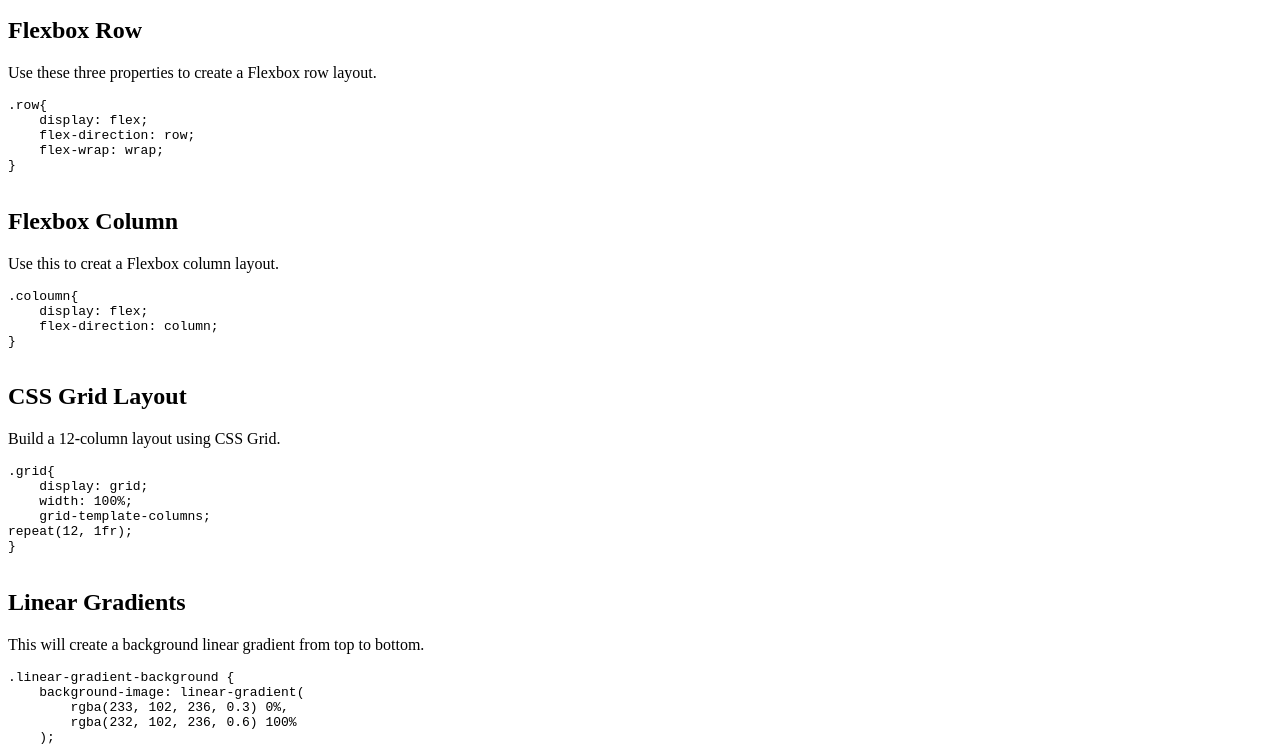
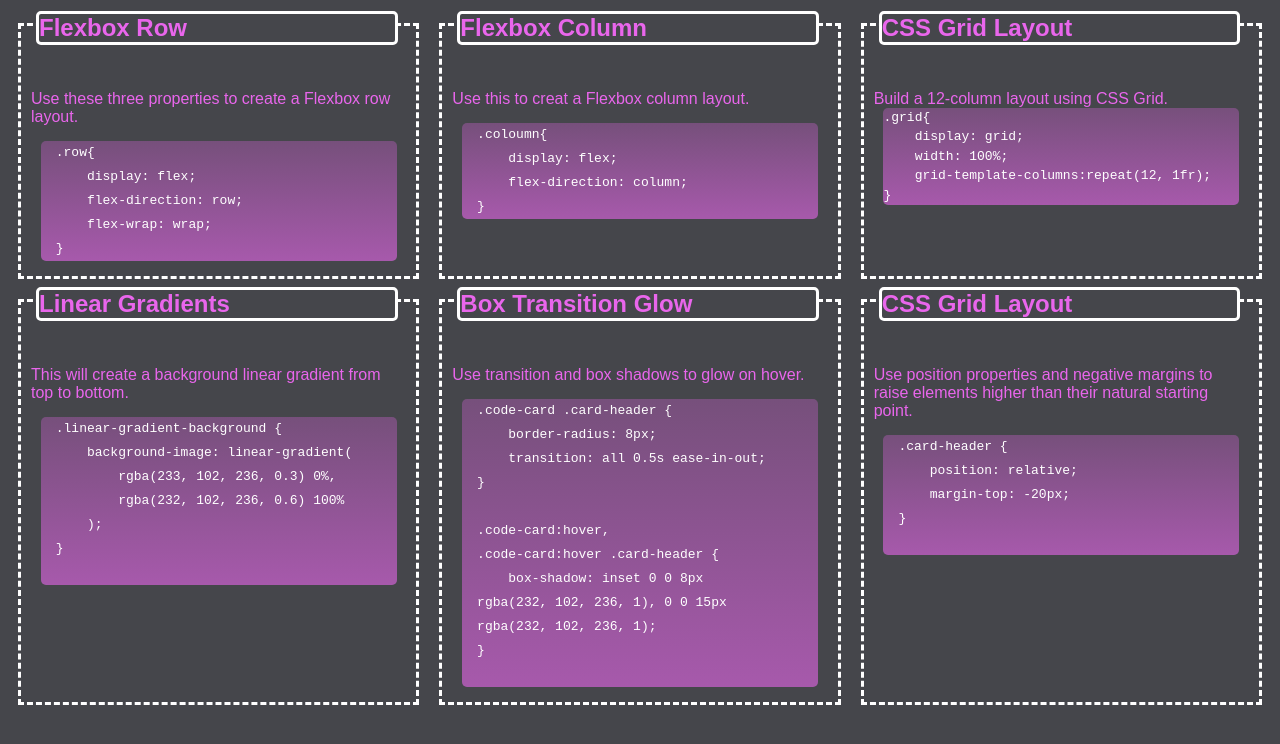
Before and after one commit to ChuckDvchek/css-flexbox-shortcut, a plain HTML site: page index.html in a window 1280 px wide. Shown: the part 119-863 px from the top of the page. After the commit the page ends 842 px from the top, so only its background shows below. Drawn offline with Linux system fonts and the light colour scheme.

Commit message:
added large amounts of styling to css and configured html

```diff
--- a/assets/css/style.css
+++ b/assets/css/style.css
@@ -0,0 +1,59 @@
+:root {
+    --pink: rgb(233, 102, 236);
+    --grey: rgb(69, 70, 75);
+}
+
+body {
+    background: var(--grey);
+    color: var(--pink);
+    font-family: sans-serif;
+}
+
+header {
+    text-align: center;
+    margin: 0 17%;
+}
+
+header p {
+    color: white;
+}
+
+main {
+    display: flex;
+    flex-wrap: wrap;
+}
+
+.pre {
+    background-image: linear-gradient(rgba(233, 102, 236, 0.3) 0%,rgba(232, 102, 236, 0.6) 100%);
+    border-radius: 5px;
+    width: 90%;
+    color: white;
+    line-height: 150%;
+    margin: auto;
+}
+
+.pre pre {
+    margin: 15px;
+}
+
+.box{
+    flex: 30%;
+    position: relative;
+    flex-direction: row;
+    border: white dashed;
+    margin: 10px;
+}
+
+.box h2 {
+    border: white solid;
+    border-radius: 5px;
+    position: relative;
+    bottom: 30px;
+    background: var(--grey);
+    width: 90%;
+    margin: 15px;
+}
+
+.box p {
+    margin: 0 10px;
+}
--- a/index.html
+++ b/index.html
@@ -4,6 +4,7 @@
     <meta charset="UTF-8">
     <meta http-equiv="X-UA-Compatible" content="IE=edge">
     <meta name="viewport" content="width=device-width, initial-scale=1.0">
+    <link rel="stylesheet" href="./assets/css/style.css">
     <title>CSS Snippet Cheatsheet</title>
 </head>
 <body>
@@ -15,52 +16,48 @@
     </header>
     <main>
         <!-- Flexbox Row -->
-        <div>
-            <h2>Flexbox Row</h2>
+        <div class="box">
+                <h2>Flexbox Row</h2>
             <p>Use these three properties to create a Flexbox row layout.</p>
-            <div>
+            <div class="pre">
                 <pre>
 .row{
     display: flex;
     flex-direction: row;
     flex-wrap: wrap;
-}
-                </pre>
+}</pre>
             </div>
         </div>
         <!-- Flexbox Column -->
-        <div>
+        <div class="box">
             <h2>Flexbox Column</h2>
             <p>Use this to creat a Flexbox column layout.</p>
-            <div>
+            <div class="pre">
                 <pre>
 .coloumn{
     display: flex;
     flex-direction: column;
-}
-                </pre>
+}</pre>
             </div>
         </div>
         <!-- Css Grid Layout -->
-        <div>
+        <div class="box">
             <h2>CSS Grid Layout</h2>
             <p>Build a 12-column layout using CSS Grid.</p>
             <div>
-                <pre>
+                <pre class="pre">
 .grid{
     display: grid;
     width: 100%;
-    grid-template-columns;
-repeat(12, 1fr);
-}
-                </pre>
+    grid-template-columns:repeat(12, 1fr);
+}</pre>
             </div>
         </div>
         <!-- Linear Gradients -->
-        <div>
+        <div class="box">
             <h2>Linear Gradients</h2>
             <p>This will create a background linear gradient from top to bottom.</p>
-            <div>
+            <div class="pre">
                 <pre>
 .linear-gradient-background {
     background-image: linear-gradient(
@@ -72,10 +69,10 @@ repeat(12, 1fr);
             </div>
         </div>
         <!-- Box Transition Glow -->
-        <div>
+        <div class="box">
             <h2>Box Transition Glow</h2>
             <p>Use transition and box shadows to glow on hover.</p>
-            <div>
+            <div class="pre">
                 <pre>
 .code-card .card-header {
     border-radius: 8px;
@@ -92,10 +89,10 @@ rgba(232, 102, 236, 1);
             </div>
         </div>
         <!-- Overlay Card with Title -->
-        <div>
+        <div class="box">
             <h2>CSS Grid Layout</h2>
             <p>Use position properties and negative margins to raise elements higher than their natural starting point.</p>
-            <div>
+            <div class="pre">
                 <pre>
 .card-header {
     position: relative;
```
